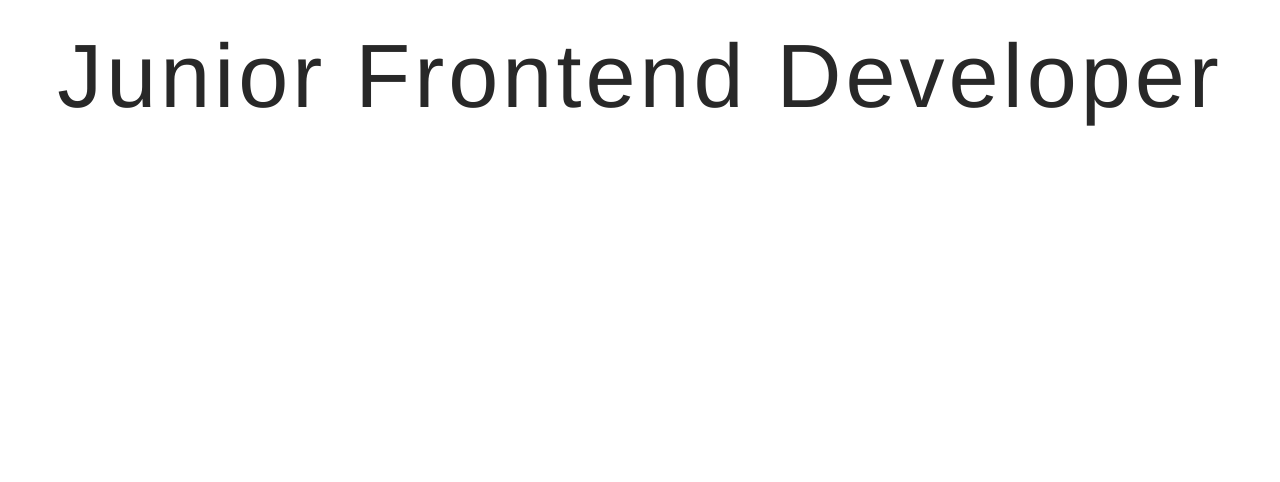
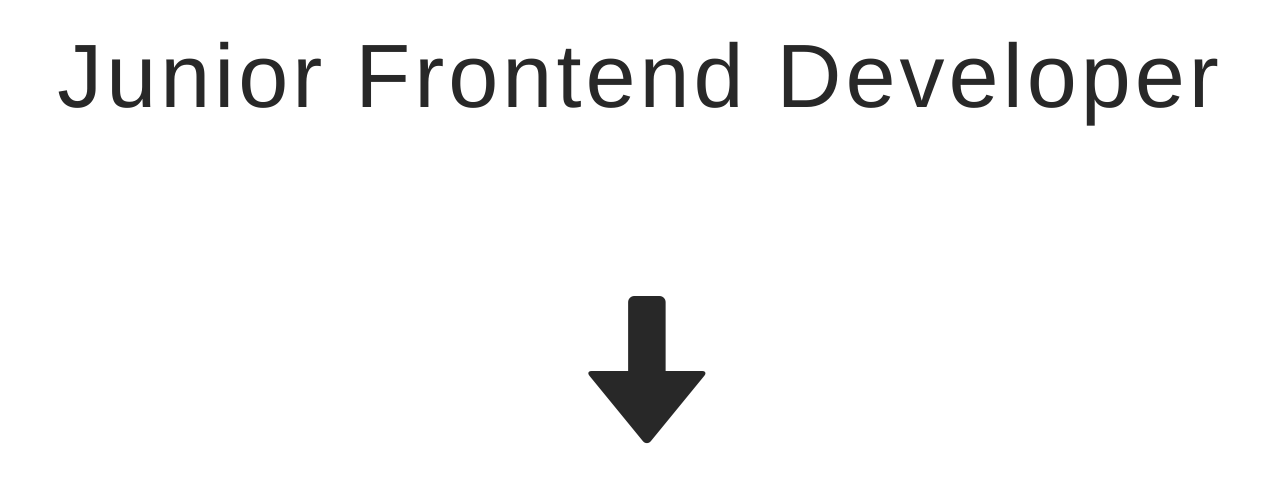
Before and after one commit to andziaoo7/portfolio, a website: page index.html in a window 1280 px wide. Shown: the part 1791-2273 px from the top of the page. Before the commit the page ends 1927 px from the top, so only its background shows below. Drawn offline with Linux system fonts and the light colour scheme.

Commit message:
added button and hover effect

```diff
--- a/css/stylesheet.css
+++ b/css/stylesheet.css
@@ -48,6 +48,13 @@ body {
   color: #282828;
   letter-spacing: 4px;
 }
+.arrow {
+  font-size: 150px;
+  padding-top: 150px;
+}
+.glyphicon-arrow-down:hover {
+  color: #333;
+}
 
 nav {
   height: 200px;
--- a/index.html
+++ b/index.html
@@ -20,6 +20,7 @@
 				<li><a href="#">Resume</a></li>
 			</ul>
 			<ul class="nav navbar-nav navbar-right">
+				<!-- after click should contact slide left and show linkedin icon, gmail -->
 				<li><a href="#">Contact</a></li>
 			</ul>
 		</div>
@@ -33,11 +34,13 @@
 						<div class="profile-text">
 							<h1>Aneta Kałamacka</h1>
 							<h2>Junior Frontend Developer</h2>
+							<!-- make scroll down on arrow button -->
+							<div class="arrow">
+								<a href="#" style="color: #282828"><span class="glyphicon glyphicon-arrow-down"></span></a>
+							</div>
+						</div>
 					</div>
-				</div>
-
 			</div>
-
 		</div>
 	<!-- </div> -->
 
```
